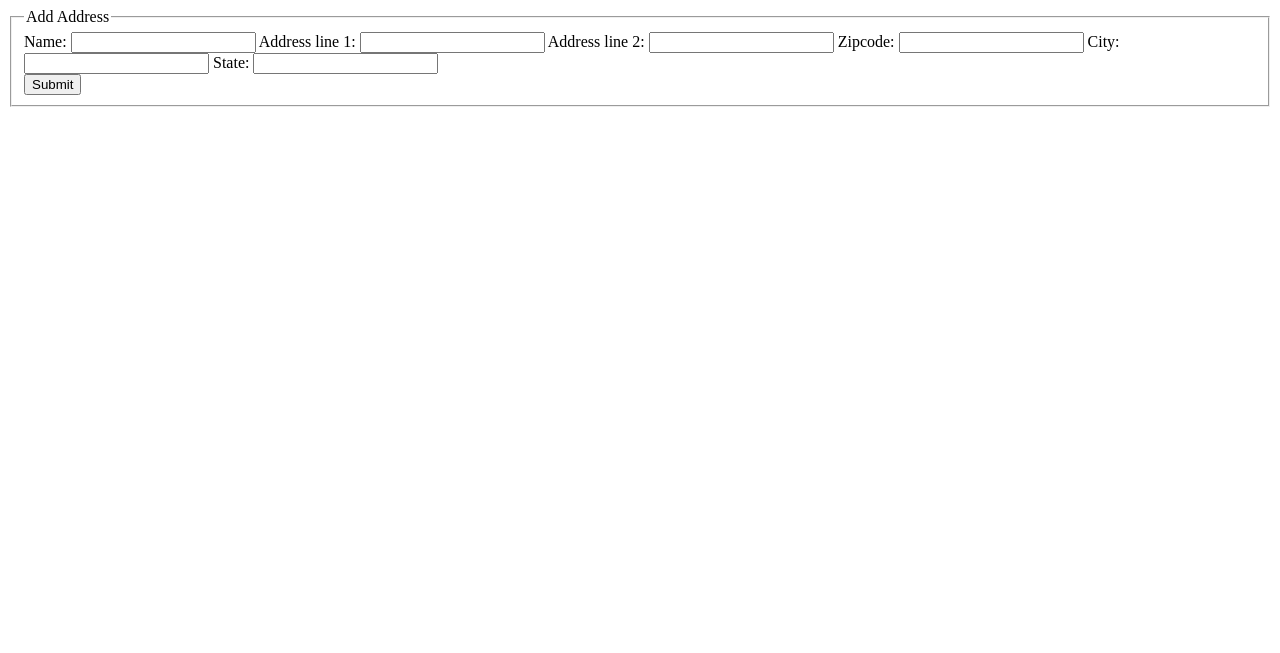
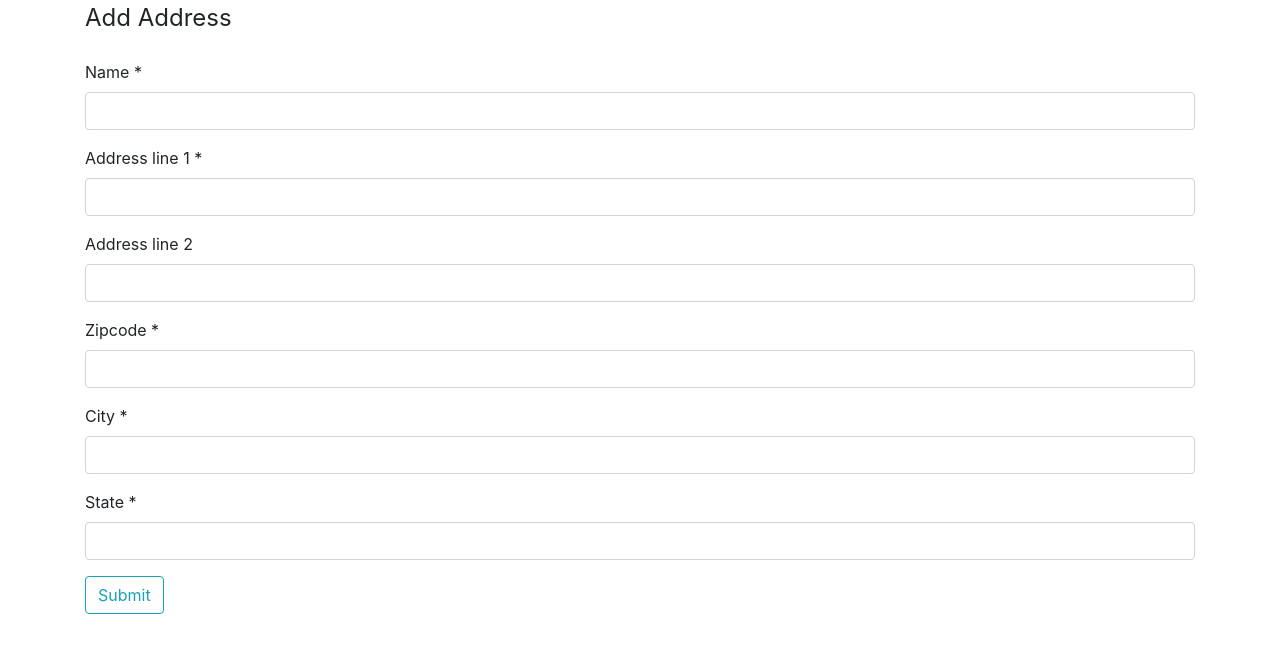
Before and after one commit to samirpatil2000/AddressService, a Django app: page /add-address/ in a window 1280 px wide. Shown: the top 653 px of the page. Run offline with Django 4.2, Linux system fonts and the light colour scheme; some libraries are stand-ins or nearby versions.

Commit message:
[UPDATE] Added bootstrap to address form

```diff
--- a/main/settings.py
+++ b/main/settings.py
@@ -37,6 +37,9 @@ INSTALLED_APPS = [
     'django.contrib.sessions',
     'django.contrib.messages',
     'django.contrib.staticfiles',
+
+    # Third Party
+    'crispy_forms',
 
     # local app
     'address'
@@ -124,4 +127,6 @@ STATIC_URL = 'static/'
 # Default primary key field type
 # https://docs.djangoproject.com/en/4.1/ref/settings/#default-auto-field
 
+CRISPY_TEMPLATE_PACK='bootstrap4'
+
 DEFAULT_AUTO_FIELD = 'django.db.models.BigAutoField'
--- a/templates/address/create_address.html
+++ b/templates/address/create_address.html
@@ -1,26 +1,44 @@
 <!doctype html>
-<html lang="en">
-<head>
+<html lang="en"> {% load crispy_forms_tags %} <head>
     <meta charset="UTF-8">
     <meta http-equiv="X-UA-Compatible" content="IE=edge">
     <meta name="viewport" content="width=device-width, initial-scale=1.0">
     <title></title>
+    <link rel="stylesheet" href="https://cdn.jsdelivr.net/npm/bootstrap@4.5.3/dist/css/bootstrap.min.css" integrity="sha384-TX8t27EcRE3e/ihU7zmQxVncDAy5uIKz4rEkgIXeMed4M0jlfIDPvg6uqKI2xXr2" crossorigin="anonymous">
   </head>
   <body>
-
     <div class="container">
-        <form method="POST">
-            {% csrf_token %}
+        {% comment %} <form method="POST"> {% csrf_token %} <fieldset class="form-group">
+          <legend class="'border-bottom mb-4">Add Address</legend>
+          {{ form | crispy }}
+          <div class="form-group"><button class="btn btn-outline-info" type="submit">Submit</button></div>
+        </fieldset>
+      </form>
+      {% endcomment %}
+      <form method="POST"><input type="hidden" name="csrfmiddlewaretoken" value="sddyQ8v9IVYtiGed8sCk8ub1Wk1cBvdjNuLM7rT11R7oFqpIAfpEi1IwaWpnc4rt">
         <fieldset class="form-group">
           <legend class="'border-bottom mb-4">Add Address</legend>
-
-            {{ form }}
-            <div class="form-group">
-                <button class="btn btn-outline-info" type="submit">Submit</button>
+          <div id="div_id_name" class="form-group"><label for="id_name" class=" requiredField"> Name <span class="asteriskField">*</span></label>
+            <div class=""><input type="text" name="name" maxlength="100" class="textinput textInput form-control" required="" id="id_name"></div>
           </div>
+          <div id="div_id_address_line_1" class="form-group"><label for="id_address_line_1" class=" requiredField"> Address line 1 <span class="asteriskField">*</span></label>
+            <div class=""><input type="text" name="address_line_1" maxlength="300" class="textinput textInput form-control" required="" id="id_address_line_1"></div>
+          </div>
+          <div id="div_id_address_line_2" class="form-group"><label for="id_address_line_2" class=""> Address line 2 </label>
+            <div class=""><input type="text" name="address_line_2" maxlength="300" class="textinput textInput form-control" id="id_address_line_2"></div>
+          </div>
+          <div id="div_id_zipcode" class="form-group"><label for="id_zipcode" class=" requiredField"> Zipcode <span class="asteriskField">*</span></label>
+            <div class=""><input type="text" name="zipcode" maxlength="6" class="textinput textInput form-control" required="" id="id_zipcode"></div>
+          </div>
+          <div id="div_id_city" class="form-group"><label for="id_city" class=" requiredField"> City <span class="asteriskField">*</span></label>
+            <div class=""><input type="text" name="city" maxlength="50" class="textinput textInput form-control" required="" id="id_city"></div>
+          </div>
+          <div id="div_id_state" class="form-group"><label for="id_state" class=" requiredField"> State <span class="asteriskField">*</span></label>
+            <div class=""><input type="text" name="state" maxlength="50" class="textinput textInput form-control" required="" id="id_state"></div>
+          </div>
+          <div class="form-group"><button class="btn btn-outline-info" type="submit">Submit</button></div>
         </fieldset>
       </form>
     </div>
-
   </body>
 </html>
```
Lines whose indentation alone changed are shown as unchanged.
